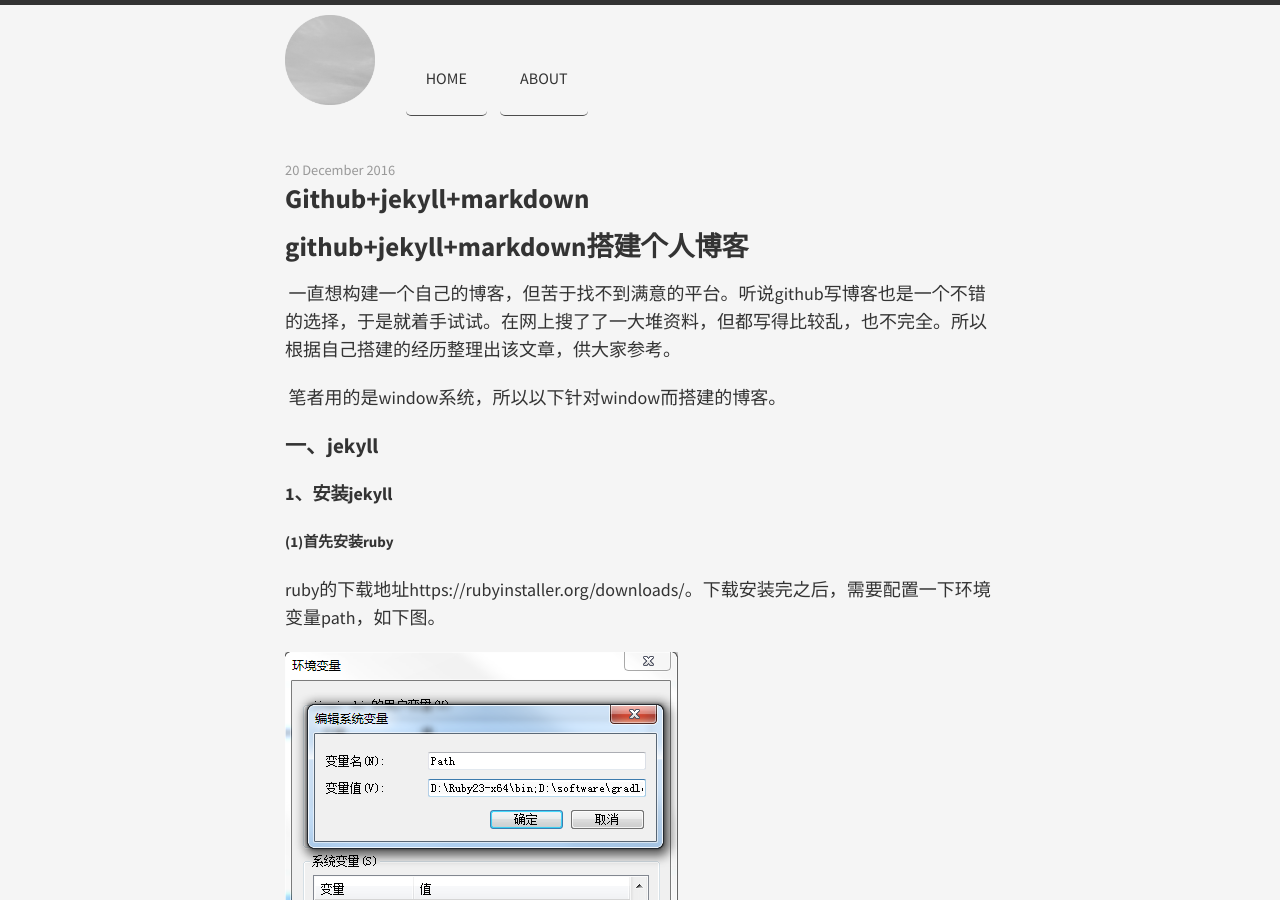
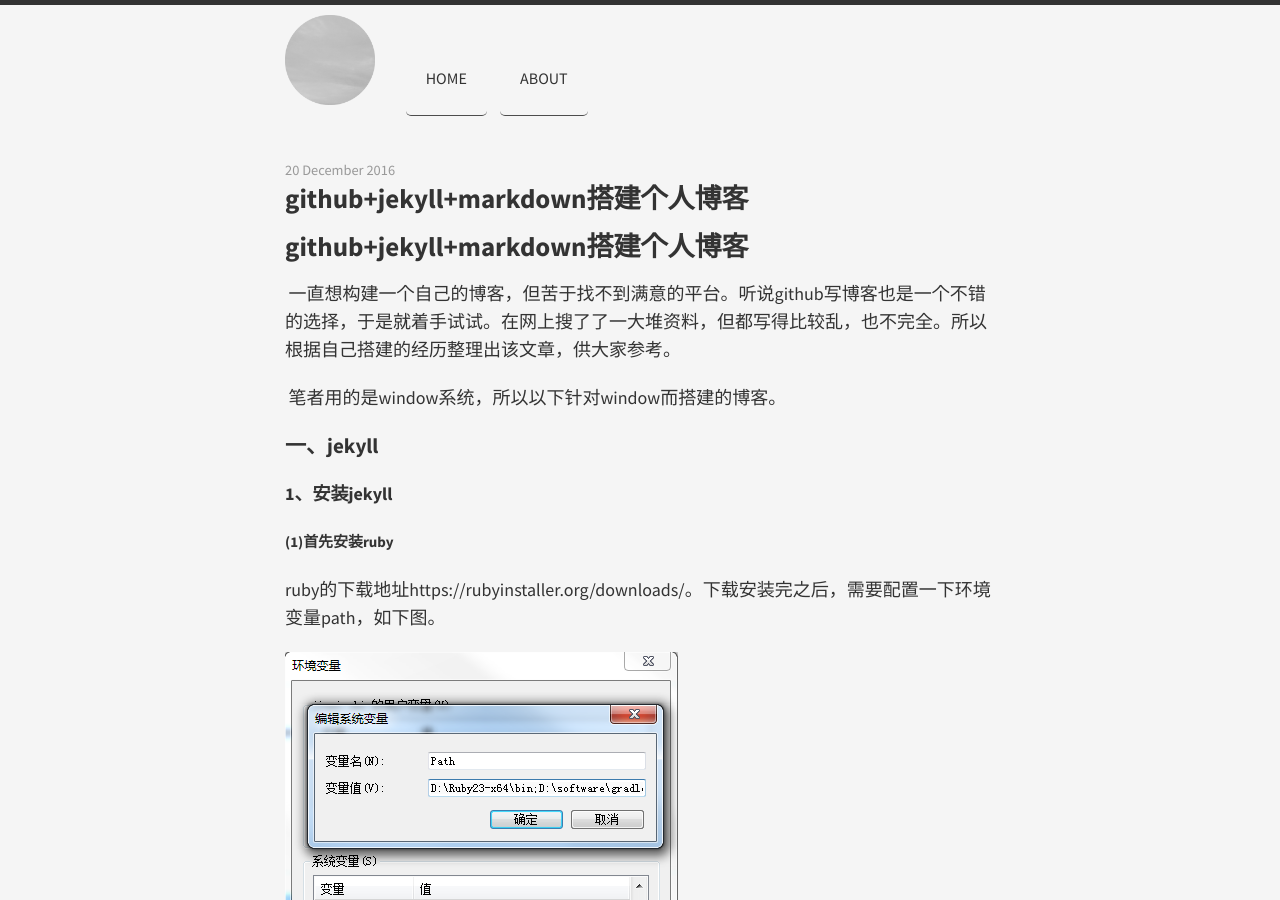
Before and after one commit to xiaoshi943/xiaoshi943.github.io, a Jekyll site: the page built from _posts/2016-12-20-github+jekyll+markdown.md, in a window 1280 px wide and 900 px high. Built offline with Jekyll 4.4.1, drawn with Linux system fonts in a browser that asks for light colours; nearby versions of some CDN libraries; our own code applies the rules of GitHub Pages for plain Markdown files.

Commit message:
first blog update

```diff
--- a/_posts/2016-12-20-github+jekyll+markdown.md
+++ b/_posts/2016-12-20-github+jekyll+markdown.md
@@ -1,4 +1,7 @@
-
+---
+layout: post
+title: github+jekyll+markdown搭建个人博客
+---
 
 
 
```
